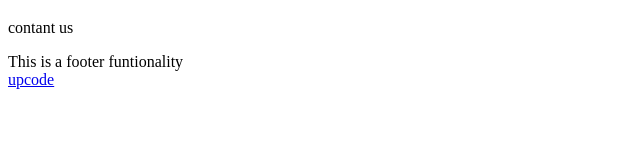
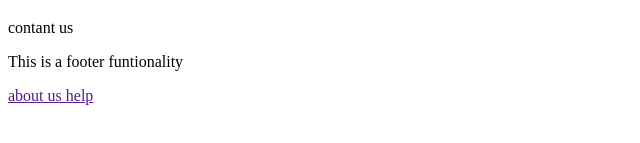
Before and after one commit to salahu-4104/rolex-service-page-, a plain HTML site: page index.html in a window 1280 px wide. Shown: the part 269-412 px from the top of the page, without its empty margins (0-640 px from the left). Drawn offline with Linux system fonts and the light colour scheme.

Commit message:
added about and help in footer

```diff
--- a/index.html
+++ b/index.html
@@ -4,6 +4,8 @@
     <img src="product/rolex_logo.jpgl" alt="" height="200px" />
     <h1>this is a rolex service page</h1>
     <p>contant us</p>
-    <footer>This is a footer funtionality</footer>
-  <a href="www.upcode.in">upcode</a></body>
+    <footer><p> This is a footer funtionality</p>
+    <a href="">about us </a>
+    <a href="">help </a></footer>
+
 </html>
```
